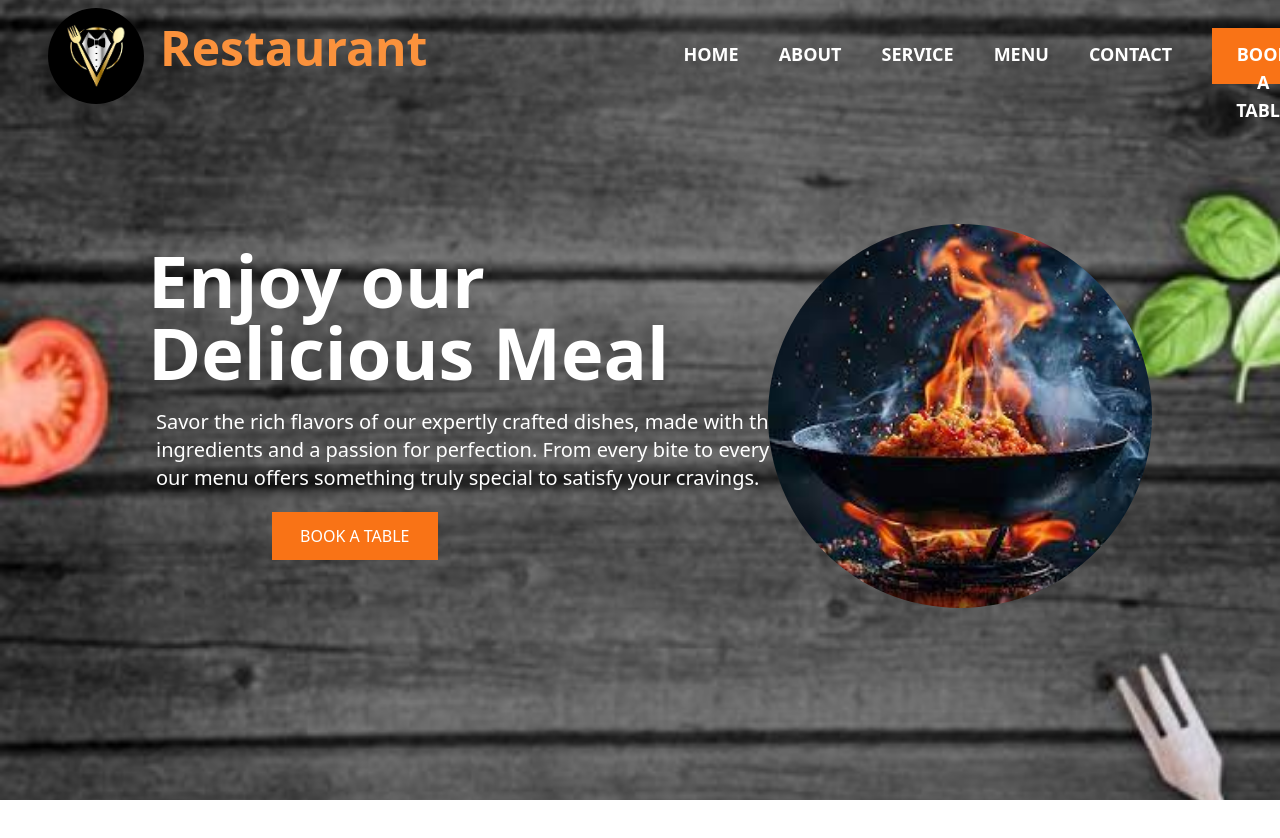
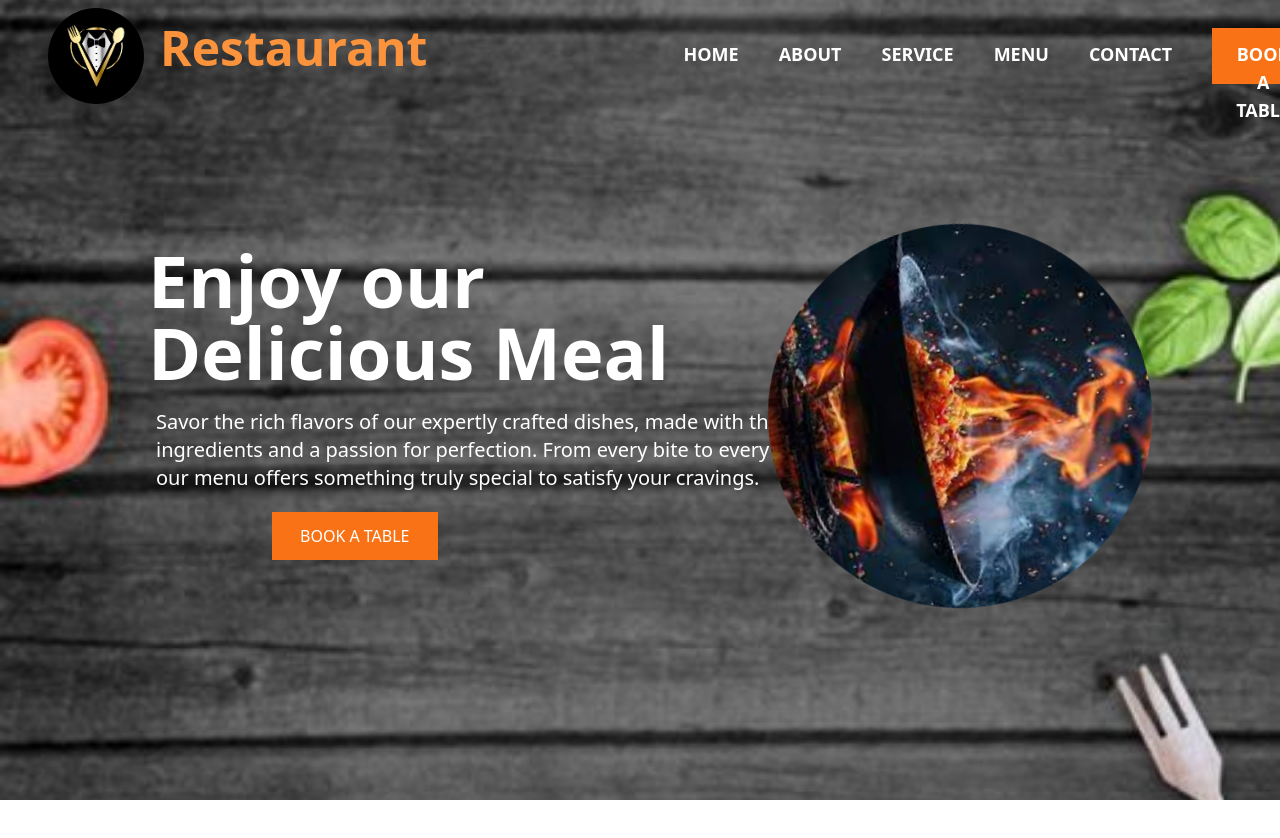
Before and after one commit to Thitina-Begashaw/Restaurant, a React (Vite) app in the folder frontend/: page / in a window 1280 px wide. Shown: the top 838 px of the page. Built offline with nearby package versions, Linux system fonts and the light colour scheme.

Commit message:
Update the image with animation

```diff
--- a/frontend/src/components/Body.jsx
+++ b/frontend/src/components/Body.jsx
@@ -10,7 +10,7 @@ export default function Body(){
       <button className="px-7 py-3 mb-20 ml-36 bg-orange-500 hover:bg-orange-600 text-white transition duration-300  ">BOOK A TABLE</button>
       </div>
       <div className="absolute right-32 top-56">
-      <img className="rounded-full w-96 h-96  object-cover" src= {BodyPic} alt="" />
+      <img className="rounded-full w-96 h-96 animate-spin-custom" src= {BodyPic} alt="" />
       </div>
     </div>
   );
--- a/frontend/tailwind.config.js
+++ b/frontend/tailwind.config.js
@@ -6,6 +6,15 @@ export default {
   ],
   theme: {
     extend: {
+      animation: {
+        'spin-custom': 'spin360 25s linear infinite',
+      },
+      keyframes: {
+        spin360: {
+          '0%': { transform: 'rotate(0deg)' },
+          '100%': { transform: 'rotate(360deg)' },
+        },
+      },
       fontFamily: {
         heebo: ['Heebo', 'sans-serif'],
       },
```
